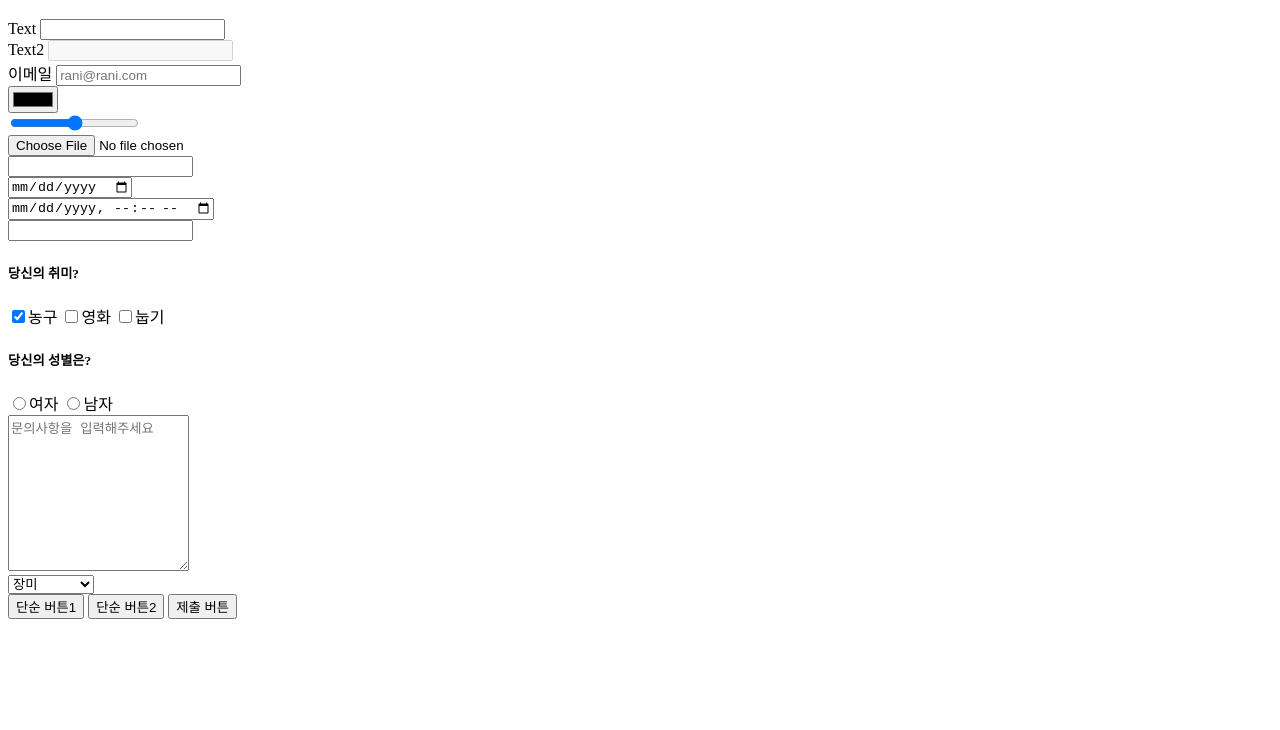
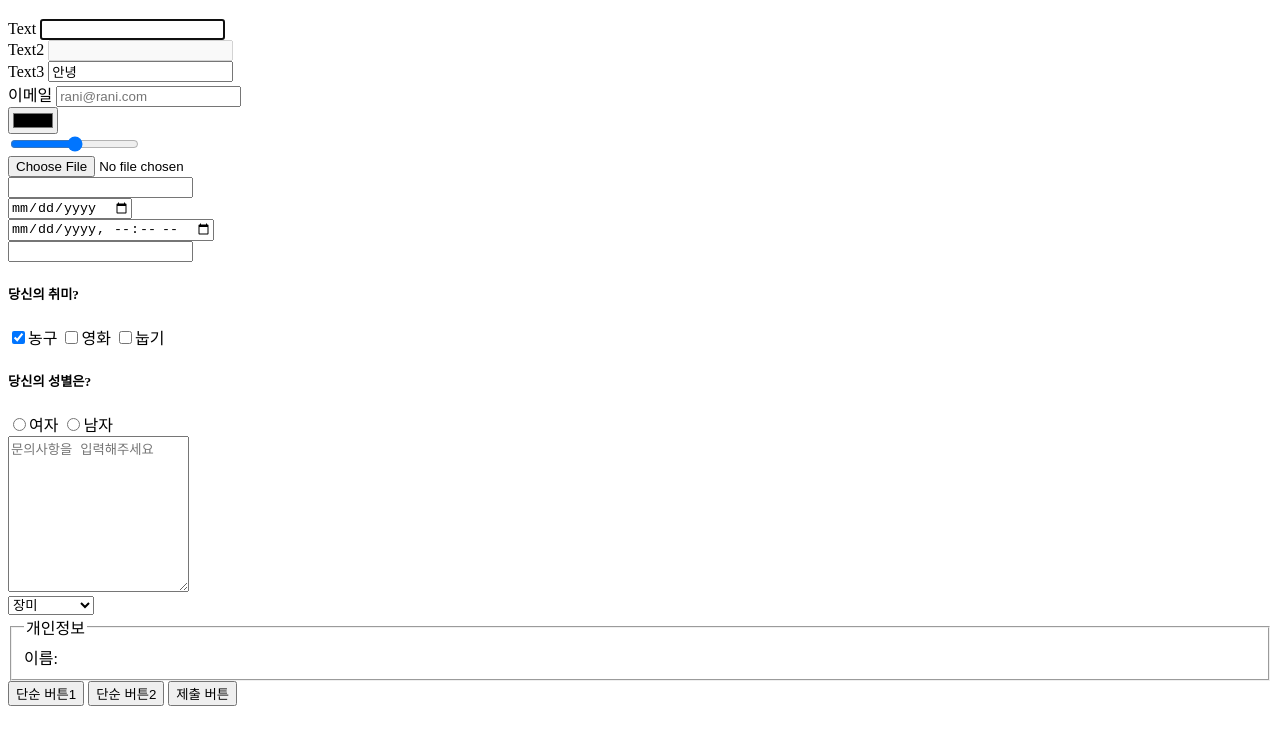
Before and after one commit to FSeSAC/HTML-CSS, a plain HTML site: page 02-html/form.html in a window 1280 px wide. Shown: the part 70-800 px from the top of the page. Drawn offline with Linux system fonts and the light colour scheme.

Commit message:
서버 form name 요소

```diff
--- a/02-html/form.html
+++ b/02-html/form.html
@@ -16,6 +16,8 @@
     <form action="" method="">
         <!-- form 요소: 폼 태그 안에 있는 사용자의 입력값을 받는 요소
             input,  textarea, select.. 태그들에는 name 속성을 가짐 / 서버와 연관
+                - name 속성: 폼요소 (input, textarea ..)에 각각 이름을 지정
+                    => 서버가 어떤 폼 요소에 어떤 값이 입력되었는지 구별하는 Key 역활
 
             form은 화면에 드러나지 않는 추상적 태그(양식)
         -->
@@ -24,9 +26,14 @@
             - disabled 속성: 편집을 불가능하도록 막음
             - placeholder 속성: 미리보기 텍스트(안내문구)
          -->
-         Text <input type="text"> <br>
+         <!--
+            - autofocus: 페이지 로드시 자동으로 커서
+            - diabled: 해당 input 사용 불가
+            - readonly: 읽기만 가능, 쓰기 불가
+        -->
+         Text <input type="text" autofocus>  <br>
          Text2 <input type="text" disabled> <br>
-
+         Text3 <input type="text" readonly value="안녕"> <br>
          <!-- label의 for값과 intput의 id값이 일치할때, label 글씨 클릭씨 input에  포커싱
                 => 웹 접근성에 적합한 코드, 사용자가 편리하게 사용할 수 있음
         -->
@@ -79,6 +86,11 @@
         </select>
         <br>
 
+        <fieldset>
+            <legend>개인정보</legend>
+            <label for="name">이름: </label>
+        </fieldset>
+
         <!-- 버튼
             1. input 태그의 type 속성을 이용해 버튼 만들기
             2. button 태그
```
Also changed, not shown: 02-html/cafe_table.html (renamed from 02-html/ cafe_table.html).
